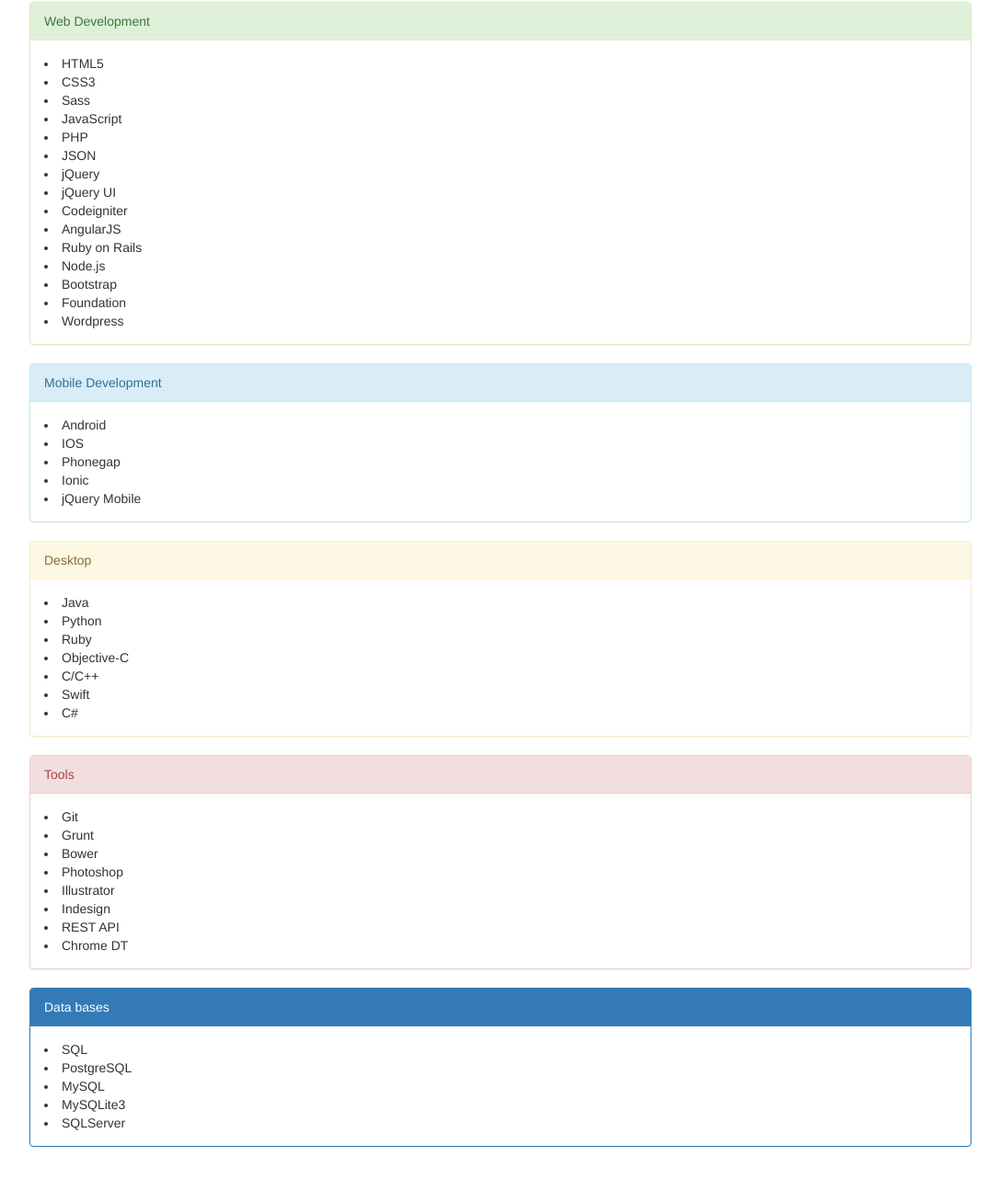
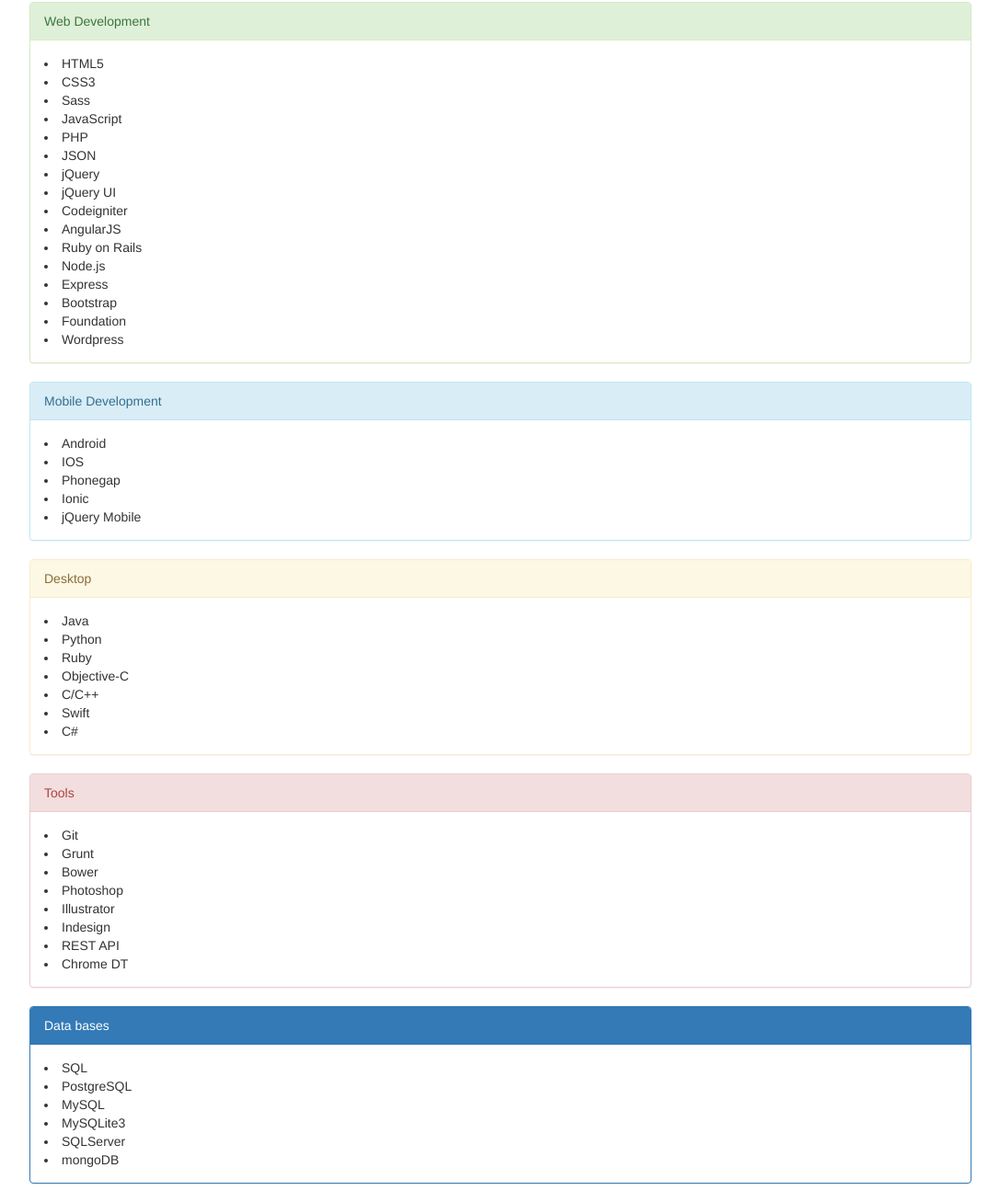
Before and after one commit to garibo/garibo.github.io, a plain HTML site: page index.html in a window 1280 px wide. Shown: the part 120-1427 px from the top of the page at 92% size, without its empty margins (96-1183 px from the left). Before the commit the page ends 1387 px from the top, so only its background shows below. Drawn offline with nearby package versions, Linux system fonts and the light colour scheme.

Commit message:
Agregadas new skills

```diff
--- a/index.html
+++ b/index.html
@@ -33,6 +33,7 @@
 		<li>AngularJS</li>
 		<li>Ruby on Rails</li>
 		<li>Node.js</li>
+		<li>Express</li>
 		<li>Bootstrap</li>
 		<li>Foundation</li>
 		<li>Wordpress</li>
@@ -86,6 +87,7 @@
 		<li>MySQL</li>
 		<li>MySQLite3</li>
 		<li>SQLServer</li>
+		<li>mongoDB</li>
 	  </div>
 	</div>
 
```
